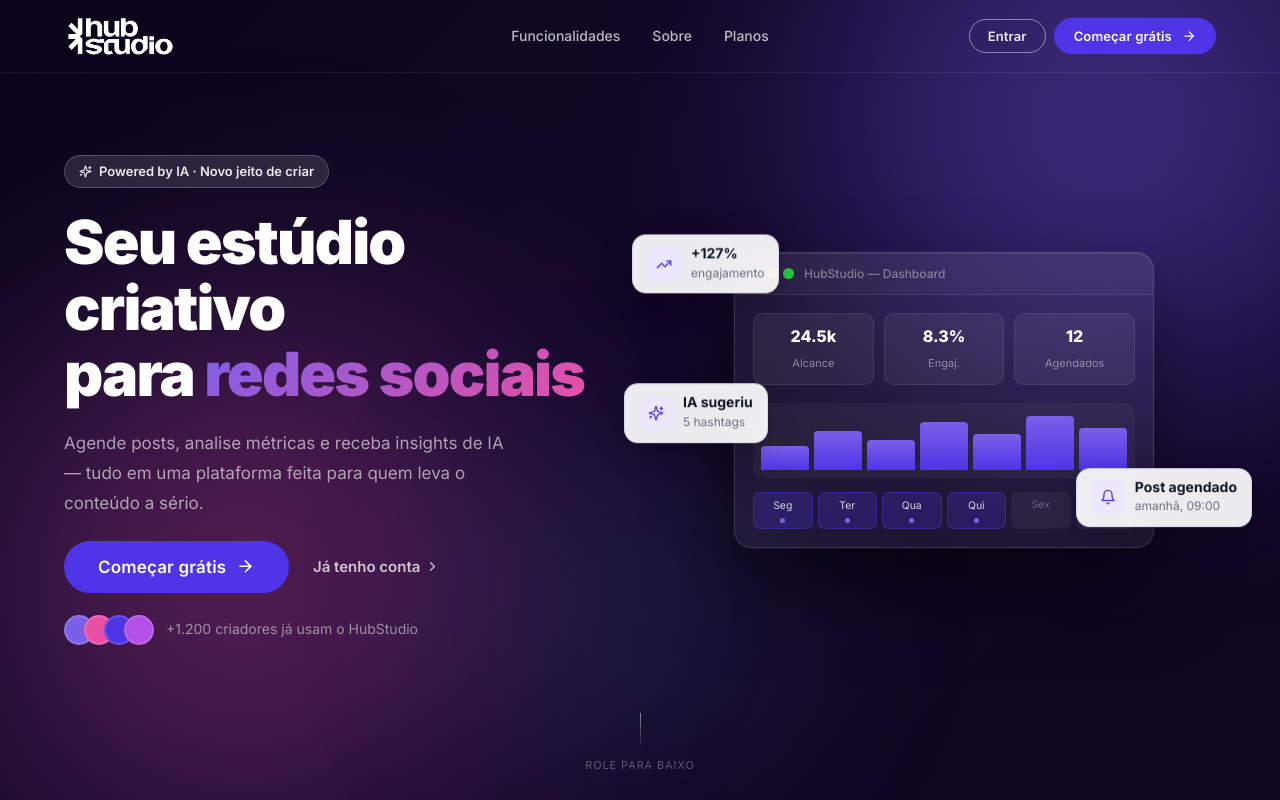
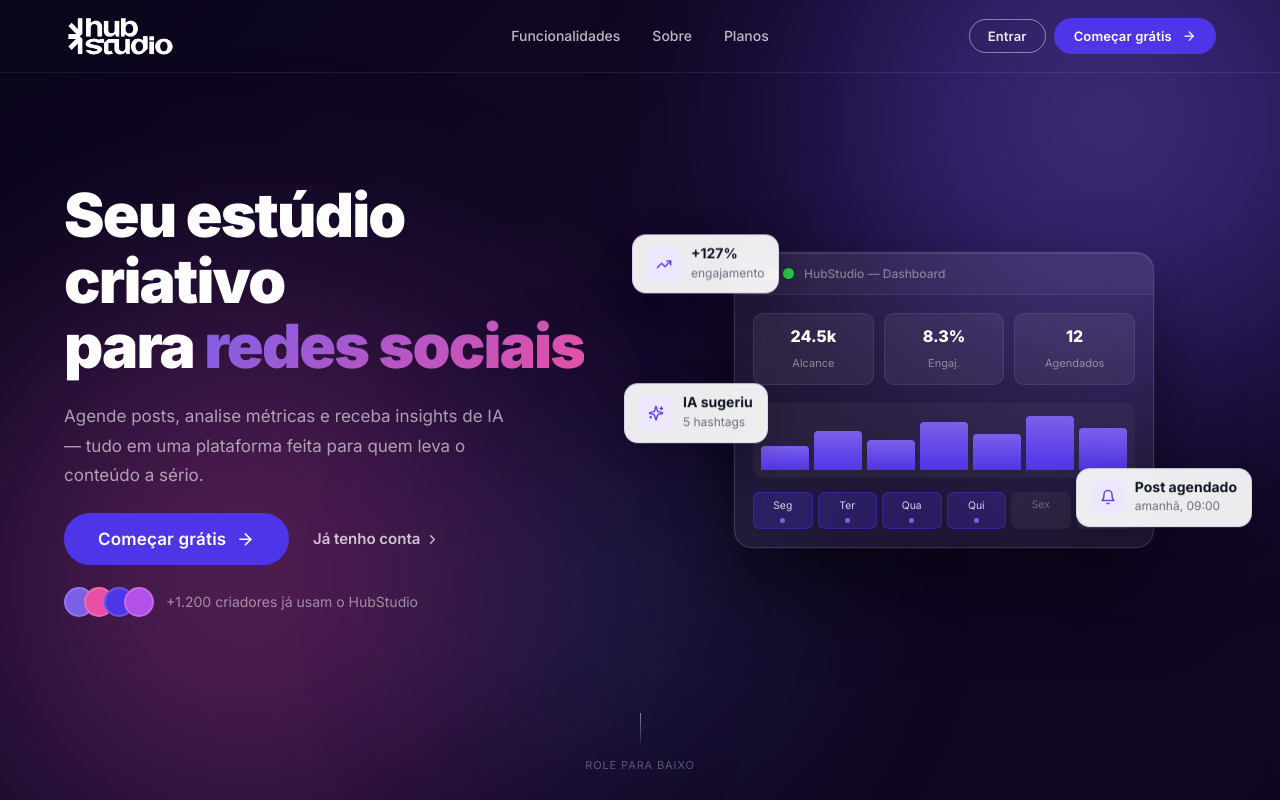
Before and after one commit to brenosemfreio/tcc, a React (Vite) app: page / in a window 1280 px wide. Shown: the top 800 px of the page. Built offline with nearby package versions, Linux system fonts and the light colour scheme.

Commit message:
chore: auto sync [Claude]

```diff
--- a/src/pages/Landing/Landing.jsx
+++ b/src/pages/Landing/Landing.jsx
@@ -156,10 +156,6 @@ export default function Landing() {
             animate="visible"
             variants={{ visible: { transition: { staggerChildren: 0.09 } } }}
           >
-            <motion.span variants={fadeUp} className="l-badge l-badge--glass">
-              <LuSparkles /> Powered by IA · Novo jeito de criar
-            </motion.span>
-
             <motion.h1 variants={fadeUp} className="l-hero__title">
               Seu estúdio criativo<br />
               para <span className="l-gradient-text">redes sociais</span>
```
